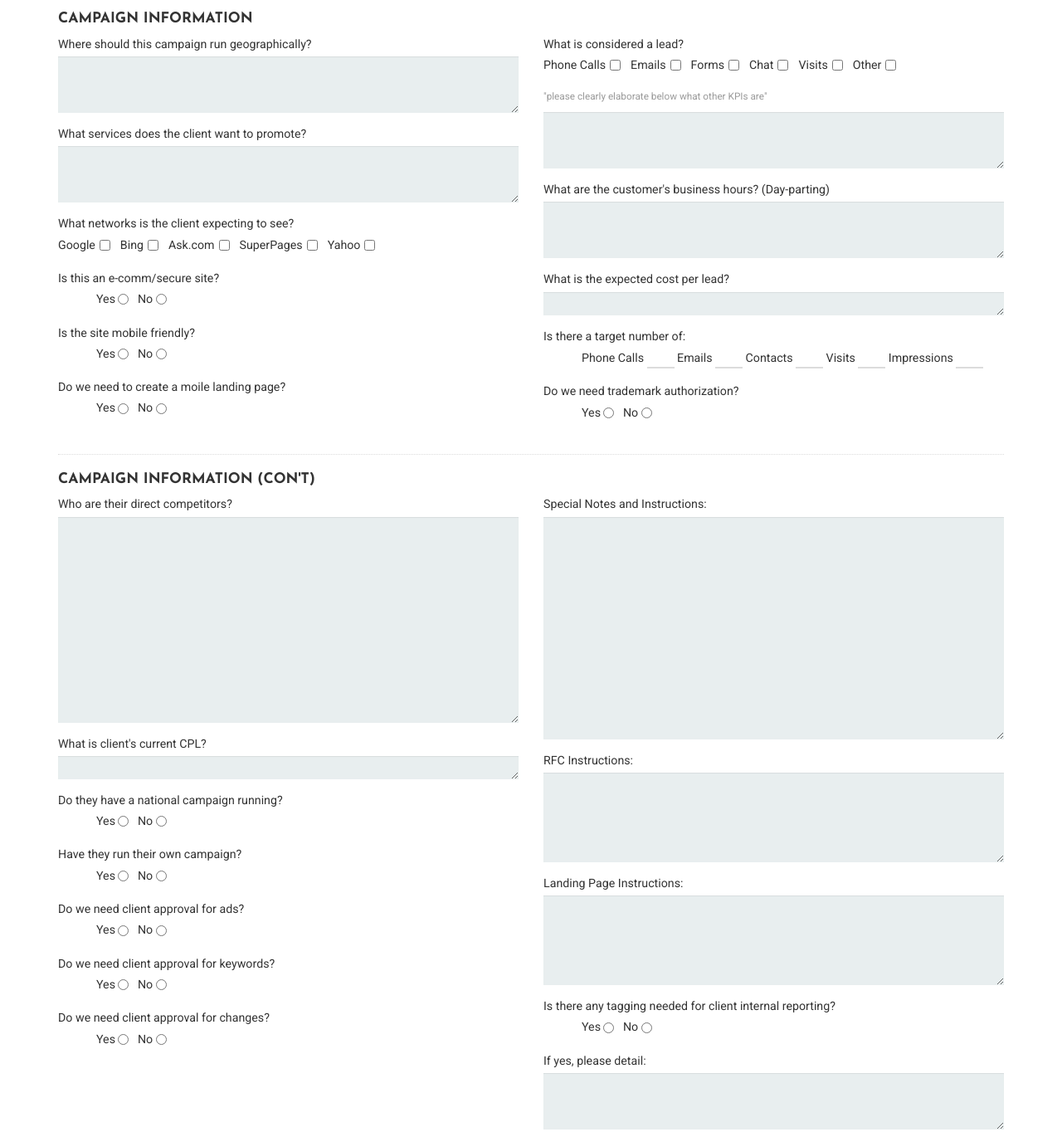
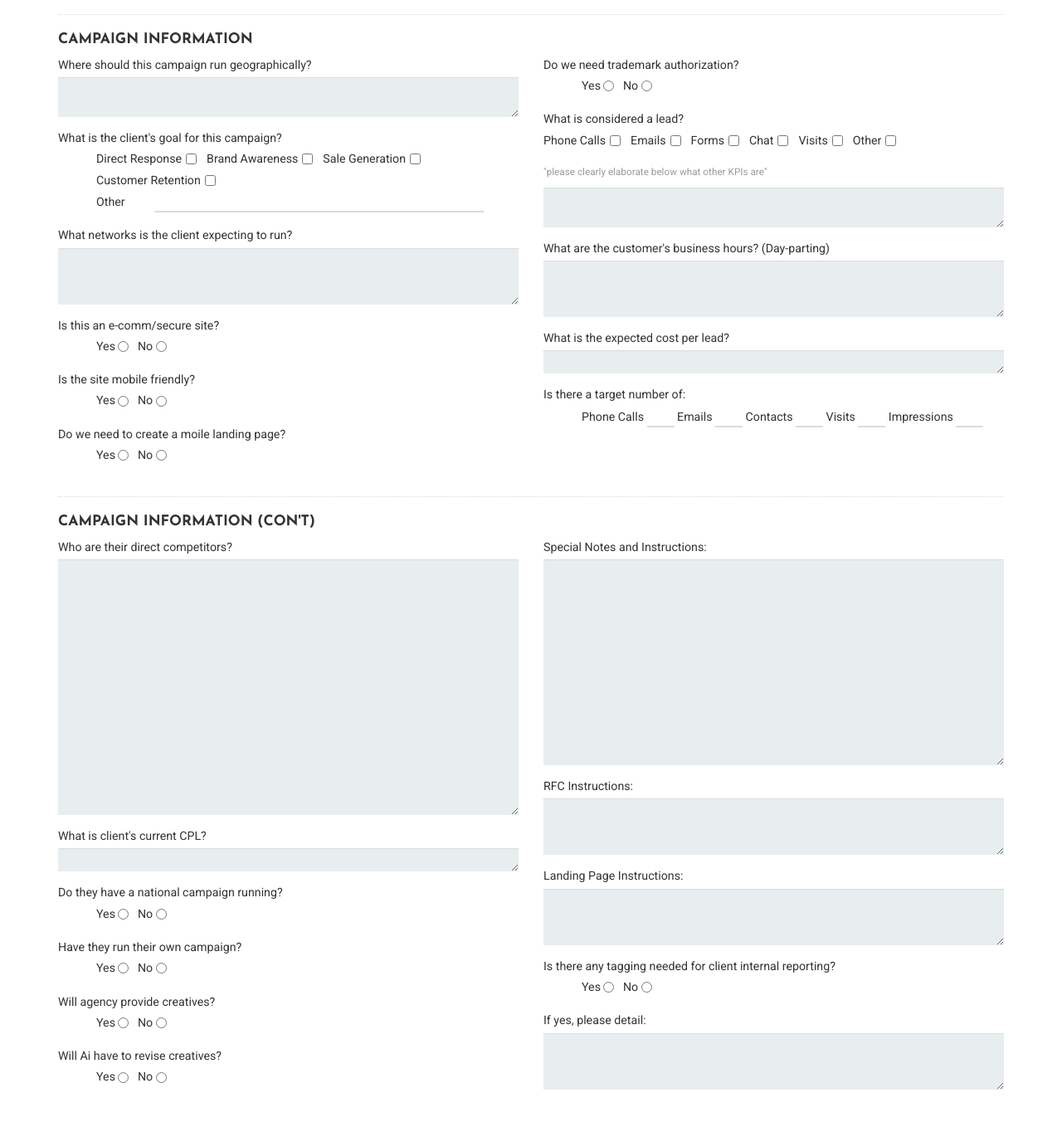
Before and after one commit to ZacharyDinerstein/AiMG-Display-Campaign-Worksheet, a plain HTML site: page index.html in a window 1280 px wide. Shown: the part 623-1987 px from the top of the page at 83% size. Drawn offline with Linux system fonts and the light colour scheme.

Commit message:
formatting

```diff
--- a/index.html
+++ b/index.html
@@ -10,7 +10,7 @@
 	<div class="container">
 		<header>
 			<img class="logo" src='img/ai-logo.png'></img>
-			<div class="banner">Search Campaign Worksheet</div>
+			<div class="banner">DISPLAY CAMPAIGN WORKSHEET</div>
 			<div class="header-text-container">
 				<h1>AI MEDIA GROUP CAMPAIGN WORKSHEET</h1>
 				<h3>589 8th Ave New York NY 10018</h3>
@@ -131,36 +131,42 @@
 					<div class="col-sm-6">
 						<div class="form-group">
 							<label>Where should this campaign run geographically?</label>
-							<textarea class="form-control" rows="3"></textarea>
+							<textarea class="form-control" rows="2"></textarea>
 						</div>
 						<div class="form-group">
-							<label>What services does the client want to promote?</label>
-							<textarea class="form-control" rows="3"></textarea>
-						</div>
-						<div class="form-group">
-							<label>What networks is the client expecting to see?</label>
+							<label>What is the client's goal for this campaign?</label>
+							<div class="indented-field-container">
 								<div class="checkbox-container">
-								<label>Google</label>
+									<label>Direct Response</label>
 									<label class="checkbox-inline">
 									  <input type="checkbox" id="inlineCheckbox1" value="option1">
 									</label>
-								<label>Bing</label>
+									<label>Brand Awareness</label>
 									<label class="checkbox-inline">
 									  <input type="checkbox" id="inlineCheckbox1" value="option1">
 									</label>
-								<label>Ask.com</label>
+									<label>Sale Generation</label>
 									<label class="checkbox-inline">
 									  <input type="checkbox" id="inlineCheckbox1" value="option1">
 									</label>
-								<label>SuperPages</label>
-								<label class="checkbox-inline">
-								  <input type="checkbox" id="inlineCheckbox1" value="option1">
-								</label>
-								<label>Yahoo</label>
+									<label>Customer Retention</label>
 									<label class="checkbox-inline">
 									  <input type="checkbox" id="inlineCheckbox1" value="option1">
 									</label>
 								</div>
+							</div>
+							<div class="indented-field-container">
+								<div class="form-inline campaign-goal">
+									<div class="form-group">
+										<label>Other</label>
+										<input class="line-under" type="" name="">
+									</div>
+								</div>
+							</div>
+						</div>
+						<div class="form-group">
+							<label>What networks is the client expecting to run?</label>
+							<textarea class="form-control" rows="3"></textarea>
 						</div>
 						<div class="form-group">
 							<label>Is this an e-comm/secure site?</label>
@@ -204,6 +210,19 @@
 					</div>
 					<div class="col-sm-6">
 						<div class="form-group">
+							<label>Do we need trademark authorization?</label>
+							<div class="indented-field-container">
+								<label>Yes</label>
+								<label class="radio-inline">
+									<input type="radio" name="trademarkAuthRadioBtns" id="blankRadio1" value="option1" aria-label="...">
+								</label>
+								<label>No</label>
+								<label class="radio-inline">
+									<input type="radio" name="trademarkAuthRadioBtns" id="inlineRadio2" value="option2" aria-label="...">
+								</label>
+							</div>
+						</div>
+						<div class="form-group">
 							<label>What is considered a lead?</label>
 							<div class="checkbox-container">
 								<div>
@@ -246,7 +265,7 @@
 						</div>
 						<div class="form-group">
 							<p class="help-block">"please clearly elaborate below what other KPIs are"</p>
-							<textarea class="form-control" rows="3"></textarea>
+							<textarea class="form-control" rows="2"></textarea>
 						</div>
 						<div class="form-group">
 							<label>What are the customer's business hours? (Day-parting)</label>
@@ -281,19 +300,6 @@
 								</div>
 							</div>
 						</div>
-						<div class="form-group">
-							<label>Do we need trademark authorization?</label>
-							<div class="indented-field-container">
-								<label>Yes</label>
-								<label class="radio-inline">
-									<input type="radio" name="trademarkAuthRadioBtns" id="blankRadio1" value="option1" aria-label="...">
-								</label>
-								<label>No</label>
-								<label class="radio-inline">
-									<input type="radio" name="trademarkAuthRadioBtns" id="inlineRadio2" value="option2" aria-label="...">
-								</label>
-							</div>
-						</div>
 					</div>
 				</div>
 				<hr>
@@ -302,7 +308,7 @@
 					<div class="col-sm-6">
 						<div class="form-group">
 							<label>Who are their direct competitors?</label>
-							<textarea class="form-control" rows="12"></textarea>
+							<textarea class="form-control" rows="15"></textarea>
 						</div>
 						<div class="form-group">
 							<label>What is client's current CPL?</label>
@@ -335,41 +341,28 @@
 							</div>
 						</div>
 						<div class="form-group">
-							<label>Do we need client approval for ads?</label>
+							<label>Will agency provide creatives?</label>
 							<div class="indented-field-container">
 								<label>Yes</label>
 								<label class="radio-inline">
-									<input type="radio" name="aDclientApprovalRadioBtns" id="blankRadio1" value="option1" aria-label="...">
+									<input type="radio" name="agencyCreativesRadioBtns" id="blankRadio1" value="option1" aria-label="...">
 								</label>
 								<label>No</label>
 								<label class="radio-inline">
-									<input type="radio" name="aDclientApprovalRadioBtns" id="inlineRadio2" value="option2" aria-label="...">
+									<input type="radio" name="agencyCreativesRadioBtns" id="inlineRadio2" value="option2" aria-label="...">
 								</label>
 							</div>
 						</div>
 						<div class="form-group">
-							<label>Do we need client approval for keywords?</label>
+							<label>Will Ai have to revise creatives?</label>
 							<div class="indented-field-container">
 								<label>Yes</label>
 								<label class="radio-inline">
-									<input type="radio" name="keywordClientApprovalRadioBtns" id="blankRadio1" value="option1" aria-label="...">
+									<input type="radio" name="reviseCreativesRadioBtns" id="blankRadio1" value="option1" aria-label="...">
 								</label>
 								<label>No</label>
 								<label class="radio-inline">
-									<input type="radio" name="keywordClientApprovalRadioBtns" id="inlineRadio2" value="option2" aria-label="...">
-								</label>
-							</div>
-						</div>
-						<div class="form-group">
-							<label>Do we need client approval for changes?</label>
-							<div class="indented-field-container">
-								<label>Yes</label>
-								<label class="radio-inline">
-									<input type="radio" name="changesClientApprovalRadioBtns" id="blankRadio1" value="option1" aria-label="...">
-								</label>
-								<label>No</label>
-								<label class="radio-inline">
-									<input type="radio" name="changesClientApprovalRadioBtns" id="inlineRadio2" value="option2" aria-label="...">
+									<input type="radio" name="reviseCreativesRadioBtns" id="inlineRadio2" value="option2" aria-label="...">
 								</label>
 							</div>
 						</div>
@@ -377,15 +370,15 @@
 					<div class="col-sm-6">
 						<div class="form-group">
 							<label>Special Notes and Instructions:</label>
-							<textarea class="form-control" rows="13"></textarea>
+							<textarea class="form-control" rows="12"></textarea>
 						</div>
 						<div class="form-group">
 							<label>RFC Instructions:</label>
-							<textarea class="form-control" rows="5"></textarea>
+							<textarea class="form-control" rows="3"></textarea>
 						</div>
 						<div class="form-group">
 							<label>Landing Page Instructions:</label>
-							<textarea class="form-control" rows="5"></textarea>
+							<textarea class="form-control" rows="3"></textarea>
 						</div>
 						<div class="form-group">
 							<label>Is there any tagging needed for client internal reporting?</label>
--- a/styles/main.css
+++ b/styles/main.css
@@ -175,6 +175,21 @@ main {
     margin-right: 16px;
 }
 
+.campaign-goal .form-group {
+    width: 100%;
+}
+
+.campaign-goal label {
+    width: 13%;
+}
+
+.campaign-goal input {
+    width: 18%;
+}
+
+.indented-field-container .campaign-goal input.line-under {
+    width: 78%;
+}
 
 label {
     font-weight: 400;
```
Also changed, not shown: 2 other files. Lines whose indentation alone changed are shown as unchanged.
